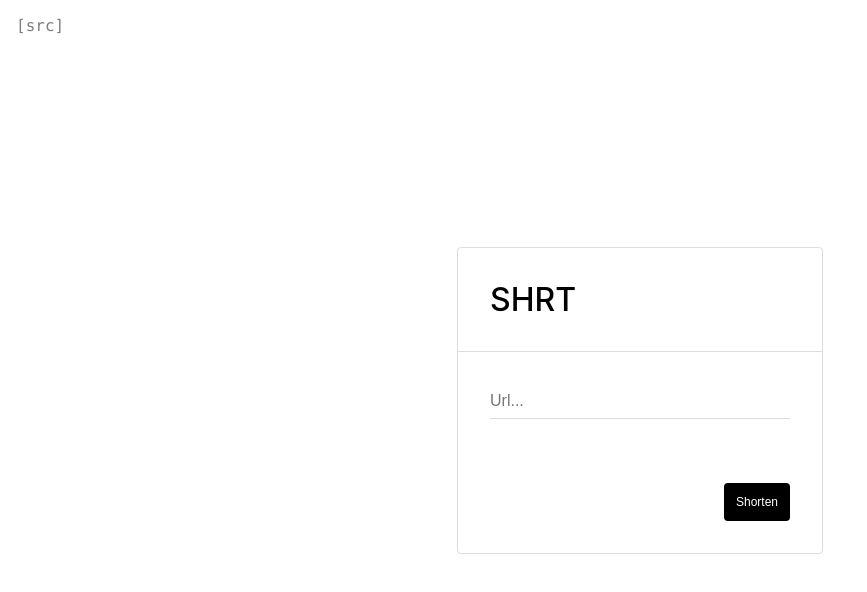
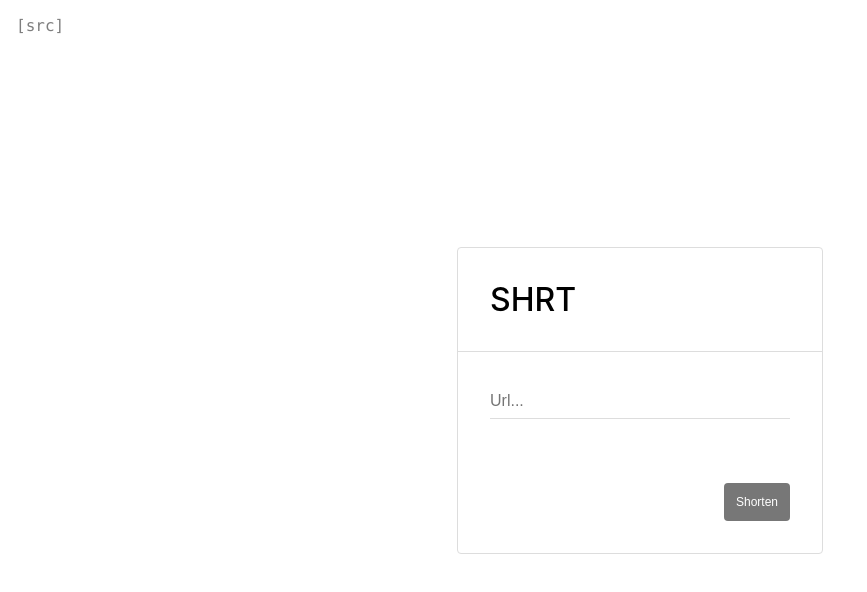
Before and after one commit to c0z0/shrt-ui, a Next.js app: page / in a window 1280 px wide. Shown: the top 592 px of the page, without its empty margins (0-867 px from the left). Built offline with nearby package versions, Linux system fonts and the light colour scheme.

Commit message:
Input fixes

```diff
--- a/pages/index.js
+++ b/pages/index.js
@@ -7,21 +7,24 @@ import { shorten } from '../utils/apiService'
 
 export default class Index extends Component {
 	state = {
-		url: ''
+		url: '',
+		inputShortened: false
 	}
 
 	updateInput({ target: { value: url } }) {
-		this.setState({ url })
+		this.setState({ url, inputShortened: false })
 	}
 
 	async onSubmit(e) {
 		e.preventDefault()
 
+		if (this.state.inputShortened) return
+
 		this.setState({ loading: true })
 
 		try {
 			const url = await shorten(this.state.url)
-			this.setState({ loading: false, url })
+			this.setState({ loading: false, url, inputShortened: true })
 			document.getElementById('js-url').select()
 		} catch (err) {
 			this.setState({ error: err.message })
@@ -30,7 +33,12 @@ export default class Index extends Component {
 	}
 
 	render() {
-		const { url, error, loading } = this.state
+		const { url, error, loading, inputShortened } = this.state
+
+		const inputValid = testUrl(url)
+
+		const buttonDisabled =
+			loading || inputShortened || !inputValid || url.length == 0
 
 		return (
 			<div className="container">
@@ -49,7 +57,7 @@ export default class Index extends Component {
 								disabled={loading}
 								type="text"
 								className={classBuilder('input', {
-									'input--invalid': !testUrl(url) && url.length > 0,
+									'input--invalid': !inputValid && url.length > 0,
 									'input--disabled': loading
 								})}
 								placeholder="Url..."
@@ -59,11 +67,11 @@ export default class Index extends Component {
 							{error && <p className="input__invalid-message">{error}</p>}
 						</div>
 						<input
-							disabled={loading}
+							disabled={buttonDisabled}
 							type="submit"
 							value={loading ? 'Loading...' : 'Shorten'}
 							className={classBuilder('submit-button', {
-								'submit-button--disabled': loading
+								'submit-button--disabled': buttonDisabled
 							})}
 						/>
 					</form>
```
